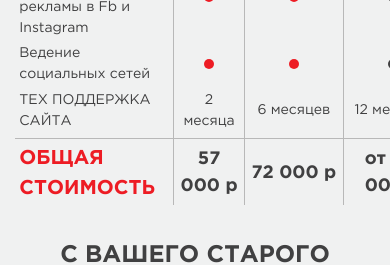
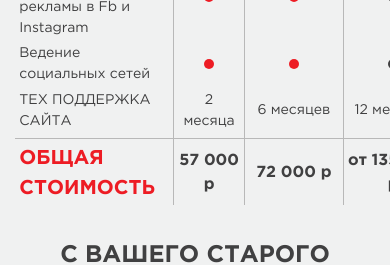
Before and after one commit to JastaFly/Wild-web, a website: page src/index.html in a window 390 px wide. Shown: the part 7840-8105 px from the top of the page. Drawn offline with nearby package versions, Linux system fonts and the light colour scheme; files that its build step writes are made by us from their sources.

Commit message:
mobile beatu code

```diff
--- a/src/scss/media.scss
+++ b/src/scss/media.scss
@@ -617,6 +617,7 @@
     }
   }
 }
+
 @media screen and (max-width: 1194px) {
   header {
     padding-bottom: 7%;
@@ -682,8 +683,9 @@
 }
 
 @media screen and (max-width: 1024px) {
-  header  {
+  header {
     padding-bottom: 4%;
+
     .red-button {
       padding-top: 1.5%;
     }
@@ -692,6 +694,7 @@
     &__big-text {
       padding-top: 5%;
     }
+
     &__container {
       width: 100%;
     }
@@ -936,6 +939,7 @@
     &__text {
       font-size: 12px;
     }
+
     &__shadow {
       width: 90.5%;
     }
@@ -1048,6 +1052,7 @@
     &__position {
       height: 16.4%;
     }
+
     &__foto {
       width: auto;
       height: 60%;
@@ -1061,10 +1066,12 @@
       display: flex;
       justify-content: center;
     }
+
     &__img {
       display: block;
       margin: 0 auto;
     }
+
     &_show {
       display: block;
     }
@@ -1137,14 +1144,17 @@
     &__container {
       display: block;
     }
+
     &__simple {
       padding-bottom: 0;
     }
+
     &__img {
       margin-bottom: 10%;
     }
   }
 }
+
 @media screen and (max-width: 900px) {
   .cases {
     height: 430px;
@@ -1159,10 +1169,12 @@
     &__name {
       font-size: 8px;
     }
+
     &__position {
       font-size: 10px;
       height: 10%;
     }
+
     &__foto {
       height: 55%;
     }
@@ -1171,6 +1183,7 @@
     height: 276px;
   }
 }
+
 @media screen and (max-width: 834px) {
   .cases {
     height: 400px;
@@ -1191,6 +1204,7 @@
     height: 258px;
   }
 }
+
 @media screen and (max-width: 834px) {
   .cases {
     height: 380px;
@@ -1199,6 +1213,7 @@
     padding-left: 4%;
   }
 }
+
 @media screen and (max-width: 801px) {
   .cases {
     height: 380px;
@@ -1245,6 +1260,7 @@
   }
   .slide__price {
     font-size: 22px;
+
     &_bold {
       font-size: 22px;
     }
@@ -1259,6 +1275,7 @@
     &__position {
       height: 10.3%;
     }
+
     &__foto {
       height: 45%;
     }
@@ -1267,6 +1284,7 @@
     height: 249px;
   }
 }
+
 @media screen and (max-width: 736px) {
   .team {
     &__name {
@@ -1277,28 +1295,34 @@
     height: 244px;
   }
 }
+
 @media screen and (max-width: 736px) {
   .cases {
     height: 340px;
   }
 }
+
 @media screen and (max-width: 667px) {
   .offer {
     & h1 {
       font-size: 42px;
     }
+
     &__big-text {
       font-size: 18px;
     }
+
     &__mimi-text {
       font-size: 18px;
     }
+
     & .red-button {
       padding-top: 4%;
     }
   }
   header {
     padding-bottom: 3%;
+
     & .red-button {
       padding-top: 2.2%;
     }
@@ -1322,6 +1346,7 @@
   .blind {
     width: 86%;
     height: 92%;
+
     &__col {
       font-size: 8px;
     }
@@ -1352,6 +1377,9 @@
       }
     }
   }
+  .table-custom__price {
+    font-size: 16px;
+  }
 }
 
 @media screen and (max-width: 320px) {
@@ -1395,13 +1423,16 @@
     &__red-text {
       font-size: 14px;
     }
+
     &__big-text {
       font-size: 14px;
       padding-top: 0;
     }
+
     &__mimi-text {
       font-size: 14px;
     }
+
     .red-button {
       padding-top: 5.5%;
     }
@@ -1409,6 +1440,7 @@
   .row {
     padding-right: 2%;
     padding-left: 2%;
+
     &_sp-around .big-img {
       padding-top: 10%;
       padding-bottom: 10%;
@@ -1419,6 +1451,7 @@
       padding-bottom: 5%;
       padding-top: 5%;
     }
+
     &_padding {
       width: 80%;
       margin-top: 10%;
@@ -1429,21 +1462,27 @@
   }
   .icon {
     flex-basis: 100%;
+
     &__text {
       font-size: 16px;
     }
+
     &__text_width_70 {
       width: 100%;
     }
+
     &_padding {
       padding-top: 5%;
       padding-bottom: 5%;
     }
+
     &__img_doc {
       margin-right: 10%;
     }
+
     &-group {
       display: block;
+
       & .icon {
         padding-bottom: 10%;
       }
@@ -1451,9 +1490,11 @@
   }
   .red-bg {
     height: 600px;
+
     & .big-img {
       bottom: 5%;
     }
+
     &_team {
       height: 410px;
     }
@@ -1470,44 +1511,56 @@
   .form {
     &__row {
       display: block;
+
       & .form__input {
         width: 100%;
         padding-left: 0;
         margin-bottom: 5%;
+
         &::placeholder {
           text-align: center;
         }
       }
     }
+
     padding-left: 5%;
     padding-right: 5%;
+
     &__col .form__mini-text_gray {
       padding-bottom: 5%;
     }
+
     &_gray-bg {
       width: 90%;
       margin: 0 auto;
     }
+
     &__input {
       padding-top: 4%;
       padding-bottom: 4%;
     }
+
     &__title_red {
       font-size: 18px;
     }
+
     &_white-bg {
       padding-left: 10%;
       padding-right: 10%;
     }
+
     &_big-brd-rd {
       display: block;
     }
+
     &__little-text {
       font-size: 14px;
     }
+
     & h2 {
       text-align: center;
     }
+
     &__text {
       text-align: center;
     }
@@ -1523,34 +1576,43 @@
   }
   .slide {
     height: 1220px;
+
     &__row {
       display: block;
     }
+
     &__title {
       padding-top: 5%;
       padding-bottom: 5%;
       margin-bottom: 0;
     }
+
     &__mini-title {
       width: 90%;
     }
+
     &__couple:first-child {
       padding-right: 3%;
     }
+
     &__price {
       font-size: 20px;
+
       &_bold {
         font-size: 18px;
       }
     }
+
     &__img {
       margin-left: 2%;
     }
+
     &__group {
       &:last-child {
         border-top: 1px solid #d3d3d3;
         padding-top: 5%;
       }
+
       &_line {
         border-bottom: none;
       }
@@ -1566,6 +1628,7 @@
       left: 31%;
       top: 91.5%;
     }
+
     &-nav {
       width: 70%;
       bottom: 10%;
@@ -1574,6 +1637,7 @@
   }
   .square {
     padding-bottom: 5%;
+
     &__shadow {
       width: 90.2%;
       height: 94.2%;
@@ -1582,13 +1646,16 @@
   .blind {
     width: 90.2%;
     height: 94.2%;
+
     &__title {
       font-size: 14px;
       padding-bottom: 4%;
     }
+
     &__col {
       font-size: 12px;
     }
+
     &__link {
       font-size: 14px;
       padding-top: 3%;
@@ -1598,15 +1665,17 @@
     height: 450px;
   }
   .menstruation-bg {
-    background: radial-gradient(circle, rgba(244,214,216,1) 0%, rgba(235,174,176,0) 100%);
+    background: radial-gradient(circle, rgba(244, 214, 216, 1) 0%, rgba(235, 174, 176, 0) 100%);
   }
   .text {
     &__big {
       font-size: 16px;
     }
+
     &__img {
       width: 45%
     }
+
     &__container {
       justify-content: center;
     }
@@ -1625,6 +1694,7 @@
     &:nth-child(1) {
       border-bottom: 1px solid #b8b8b8;
     }
+
     &:nth-child(2) {
       border-bottom: none;
     }
@@ -1636,6 +1706,7 @@
     text-transform: none;
     padding-left: 3%;
     vertical-align: top;
+
     &:first-child {
       width: 5%;
     }
@@ -1643,6 +1714,7 @@
   tr {
     &:nth-child(2) {
       height: 50px;
+
       & td {
         padding-bottom: 0;
       }
@@ -1650,6 +1722,7 @@
   }
   td {
     padding-bottom: 5%;
+
     &:first-child {
       width: 5%;
     }
@@ -1659,19 +1732,23 @@
       &__big_bold {
         font-size: 14px !important;
       }
+
       &__total {
         font-size: 16px !important;
         vertical-align: center;
       }
+
       &__price {
         vertical-align: center;
         font-size: 16px;
       }
+
       &__dot {
         height: 20px;
         width: 20px;
       }
     }
+
     &__red {
       color: #ed1c24;
       font-family: GothamProBold;
@@ -1689,17 +1766,21 @@
     padding-left: 5%;
     padding-right: 5%;
     padding-top: 3%;
+
     &__top {
       height: 50px;
     }
+
     & input {
       width: 100%;
       padding-top: 3%;
       padding-bottom: 3%;
     }
+
     & h3 {
       font-size: 18px;
     }
+
     & input[type=submit] {
       padding-top: 4%;
       padding-bottom: 4%;
@@ -1708,6 +1789,7 @@
   .slide-two {
     display: block !important;
     margin-top: 20%;
+
     & .owl-nav {
       top: -3%;
     }
@@ -1736,51 +1818,62 @@
     border: none;
     border-bottom: 2px solid #b8b8b8;
     padding-bottom: 5%;
+
     &__title {
       font-size: 40px;
       text-align: center;
     }
+
     &__h3 {
       text-align: center;
     }
   }
   .list {
     padding-top: 5%;
+
     &__title {
       font-size: 16px;
       text-align: center;
     }
+
     & ul {
       padding-inline-start: 0;
       margin-left: 10%;
     }
+
     & li {
       font-size: 35px;
       margin-top: 0;
       margin-bottom: 0;
       line-height: 20px;
     }
+
     & li span {
       font-size: 14px;
       position: relative;
       top: -6px;
     }
+
     .red-button {
       margin: 0 auto;
     }
   }
   .team {
     padding-top: 13.5%;
+
     &__name {
       font-size: 18px;
     }
+
     &__position {
       font-size: 20px;
       height: 60px;
     }
+
     &__foto_container {
       height: 252px
     }
+
     &__foto {
       height: 100% !important;
       width: auto !important;
@@ -1788,15 +1881,18 @@
   }
   .footer-contacts {
     display: block;
+
     &__icon {
       display: block;
       margin: 0 auto;
     }
+
     &__icon-container {
       margin-right: 0;
       margin-top: 5%;
       margin-bottom: 5%;
     }
+
     &__contact {
       width: 100%;
       font-size: 24px;
@@ -1808,17 +1904,21 @@
     & h2 {
       font-size: 18px;
     }
+
     & .form__row {
       width: 100%;
+
       & .form__input:nth-child(2) {
         margin-left: 0;
       }
     }
+
     & .red-button[type="submit"] {
       width: 80%;
       margin: 0 auto;
       display: block;
     }
+
     & .form__mini-text {
       width: 100%;
     }
```
Also changed, not shown: src/index.html (+2 -1 lines), src/scss/index.scss (+15 -3 lines), build/css/main.min.css, build/index.html.
